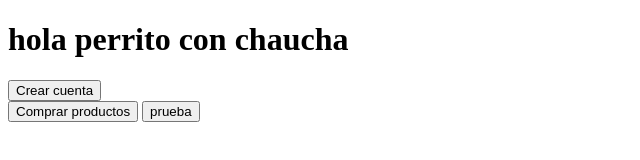
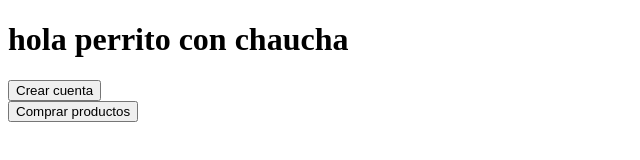
Before and after one commit to raffapablo/Proyecto-js-Coderhouse, a plain HTML site: page index.html in a window 1280 px wide. Shown: the whole page, without its empty margins (0-640 px from the left). Drawn offline with Linux system fonts and the light colour scheme.

Commit message:
reentrega

```diff
--- a/index.html
+++ b/index.html
@@ -13,6 +13,6 @@
         <button onclick="newUser()">Crear cuenta</button>
     </div>
     <button onclick="compra ()"> Comprar productos </button>
-    <button>prueba</button>
+
 </body>
 </html>
```
